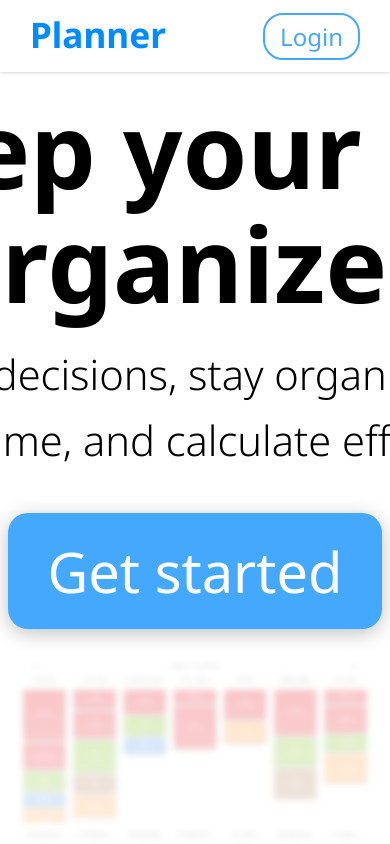
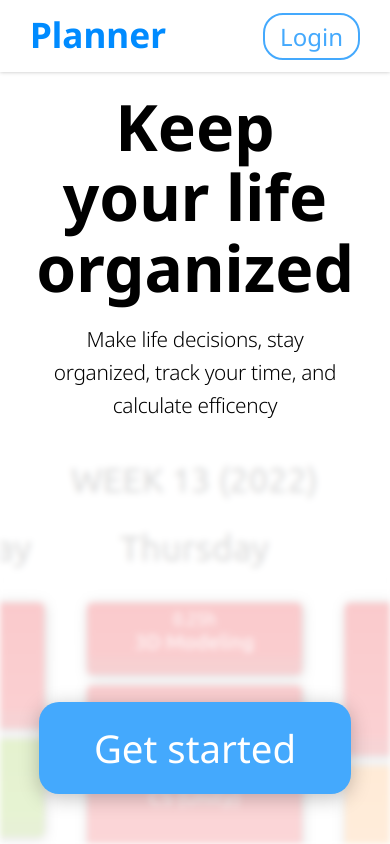
Before and after one commit to dladeira/ladeira-planner, a Next.js app: page / in a window 390 px wide. Built offline with nearby package versions, Linux system fonts and the light colour scheme; no server answers.

Commit message:
Added responsiveness to index, userbar, and weekHeader

```diff
--- a/components/layout.js
+++ b/components/layout.js
@@ -21,6 +21,8 @@ function Component({ children }) {
                 {/* Icons */}
                 <link href="https://fonts.googleapis.com/css2?family=Noto+Sans:wght@400;700;900&display=swap" rel="stylesheet" />
                 <script src="https://kit.fontawesome.com/fc8fb46941.js" async={true} crossOrigin="anonymous" />
+
+                <meta name="viewport" content="width=device-width, initial-scale=1" />
             </Head>
             {router.pathname.startsWith("/user") ? (
                 <div className="userBody">
--- a/components/userbar.js
+++ b/components/userbar.js
@@ -1,12 +1,9 @@
 import Link from 'next/link'
 import { useRouter } from 'next/router'
-import { useUser } from '../lib/hooks'
 
 import styles from '../styles/userbar.module.scss'
 
 function Component() {
-    const user = useUser()
-
     return (
         <div className={styles.container} >
             <div className={styles.brandContainer}>
@@ -21,8 +18,6 @@ function Component() {
                 <BarLink text="Schedule" location="/user/schedule" />
                 <BarLink text="Timer" location="/user/timer" />
                 <BarLink text="Settings" location="/user/settings" />
-                {/* <BarLink text="Documentation" location="/user/overview" />
-                <BarLink text="API" location="/user/overview" /> */}
             </div>
             <Link href={"/api/logout"}>
                 <a className={styles.authLogout} draggable="false">
--- a/package.json
+++ b/package.json
@@ -22,6 +22,7 @@
     "react": "^17.0.2",
     "react-chartjs-2": "^4.0.1",
     "react-dom": "^17.0.2",
+    "react-responsive": "^9.0.0-beta.6",
     "sass": "^1.45.0",
     "swr": "^0.5.7",
     "uuid": "8.3.1"
--- a/pages/index.js
+++ b/pages/index.js
@@ -1,23 +1,24 @@
 import Link from 'next/link'
+import { useMediaQuery } from 'react-responsive'
 import { useUser } from '../lib/hooks'
 
 import styles from '../styles/index.module.scss'
 
 function Page() {
     const user = useUser()
+    const isMobile = useMediaQuery({ query: '(max-width: 600px)' })
 
     if (user !== undefined) {
         return (
             <div className={styles.container}>
-                <div className={styles.title}>Keep your life organized</div>
+                <div className={styles.title}>Keep {isMobile ? <br /> : ""} your life<br />organized</div>
                 <div className={styles.subtitle}>Make life decisions, stay organized, track your time, and calculate efficency</div>
                 {user ? (
                     <Link href="/user/overview"><a className={styles.enter} draggable={false}>Welcome back</a></Link>
                 ) : (
                     <Link href="/api/login"><a className={styles.enter} draggable={false}>Get started</a></Link>
                 )}
-                <div className={styles.imageWrapper}>
-                </div>
+                <div className={styles.image} />
             </div >
         )
     }
--- a/styles/index.module.scss
+++ b/styles/index.module.scss
@@ -3,7 +3,7 @@
 .container {
     display: flex;
     flex-direction: column;
-    justify-content: center;
+    justify-content: flex-start;
     align-items: center;
 
     height: 100%;
@@ -16,8 +16,6 @@
 }
 
 .title {
-    width: 1000px;
-
     font-size: 6.5rem;
     font-weight: bold;
     text-align: center;
@@ -25,8 +23,9 @@
 }
 
 .subtitle {
-    width: 800px;
+    max-width: 800px;
 
+    margin: 0 50px;
     margin-top: 20px;
 
     font-size: 2.6rem;
@@ -40,12 +39,13 @@
 }
 
 .enter {
-    margin: 40px 0 30px 0;
+    margin: 40px 0;
     padding: 20px 40px;
 
     border-radius: 20px;
 
     font-size: 3.5rem;
+    text-align: center;
     background-color: $login_color;
     color: white;
 
@@ -56,13 +56,45 @@
     }
 }
 
+.image {
+    position: absolute;
+    bottom: 0;
 
-.imageWrapper {
-    height: 500px;
+    height: 300px;
     width: 100%;
 
     filter: blur(3px);
     background-image: linear-gradient(rgba(255, 255, 255, 0.7), rgba(255, 255, 255, 0.8)), url("/landing-preview-original.png");
     background-position: center 0;
     background-size: cover;
+
+    z-index: -1;
 }
+
+@media (max-width: $phone_bp) {
+    .title {
+        font-size: 4rem;
+    }
+
+    .subtitle {
+        font-size: 1.3rem;
+        letter-spacing: -0.02rem;
+    }
+
+    .enter {
+        padding: 20px 20px;
+
+        font-size: 2.4rem;
+
+        margin-top: auto;
+        margin-bottom: 50px;
+
+        width: 80%;
+    }
+
+    .image {
+        height: 400px;
+
+        background-size: 2000px;
+    }
+}
--- a/styles/userbar.module.scss
+++ b/styles/userbar.module.scss
@@ -101,3 +101,38 @@
         }
     }
 }
+
+@media (max-width: $phone_bp) {
+    .container {
+        top: $weekHeader_height;
+        flex-direction: row;
+
+        height: fit-content;
+        width: 100vw;
+    }
+
+    .brandContainer {
+        display: none;
+    }
+
+    .linkContainer {
+        flex-direction: row;
+        justify-content: space-evenly;
+
+        width: 100%;
+
+        margin: 0;
+    }
+
+    .link {
+        width: fit-content;
+
+        margin: 0;
+
+        font-size: 1.1rem;
+    }
+
+    .authContainer {
+        display: none;
+    }
+}
--- a/styles/variables.scss
+++ b/styles/variables.scss
@@ -18,3 +18,5 @@ $weekDay_divider: $font_color_1;
 
 $green_1: #8AC52A;
 $red_1: #E15554;
+
+$phone_bp: 600px;
--- a/styles/weekHeader.module.scss
+++ b/styles/weekHeader.module.scss
@@ -3,6 +3,7 @@
 .container {
     position: fixed;
     top: 0;
+    left: 0;
 
     display: flex;
     flex-direction: row;
@@ -10,7 +11,7 @@
     align-items: center;
 
     height: $weekHeader_height;
-    width: 100%;
+    width: 100vw;
 
     padding-left: 20px;
 
```
Also changed, not shown: 1 other file (tests, documents, lock files or other folders).
